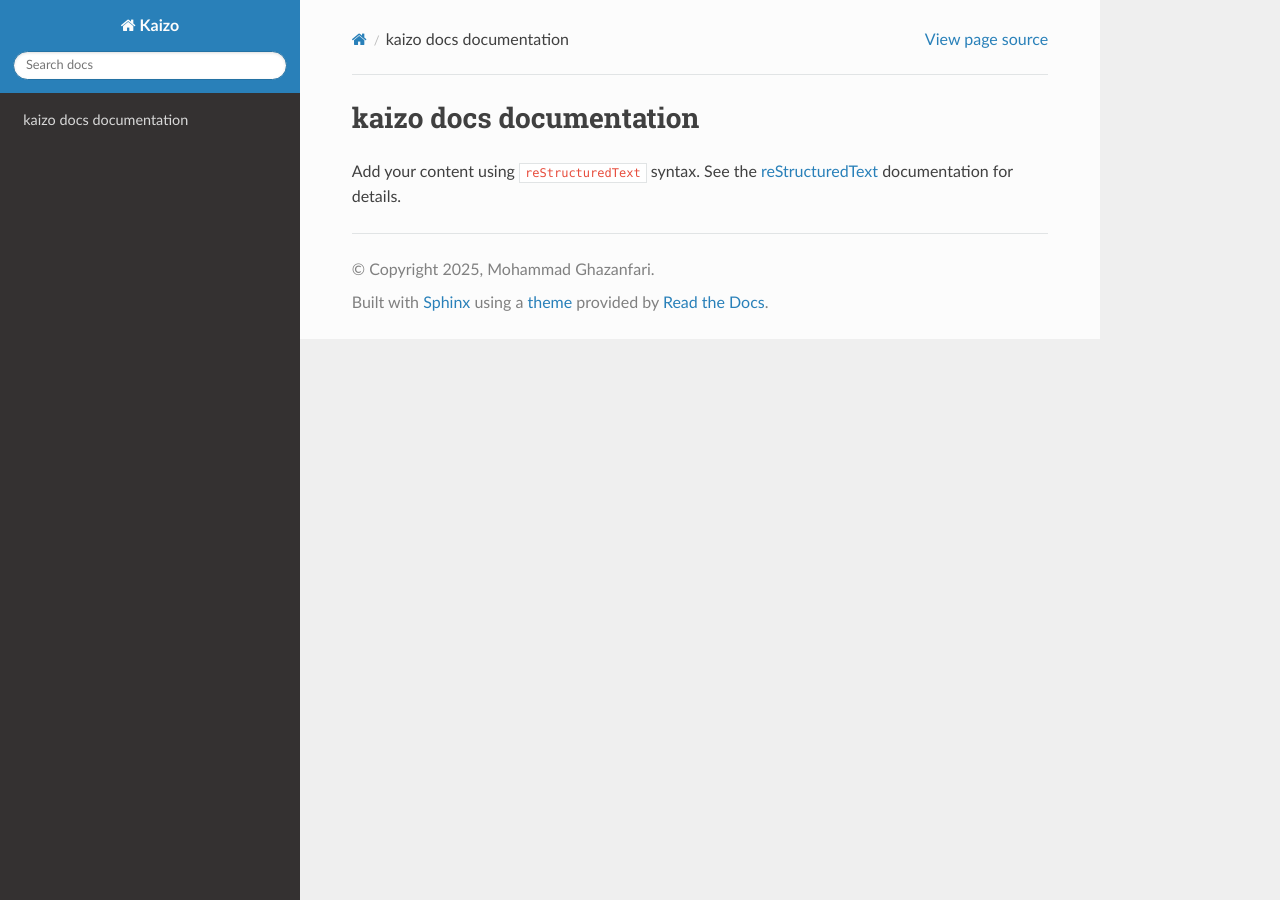
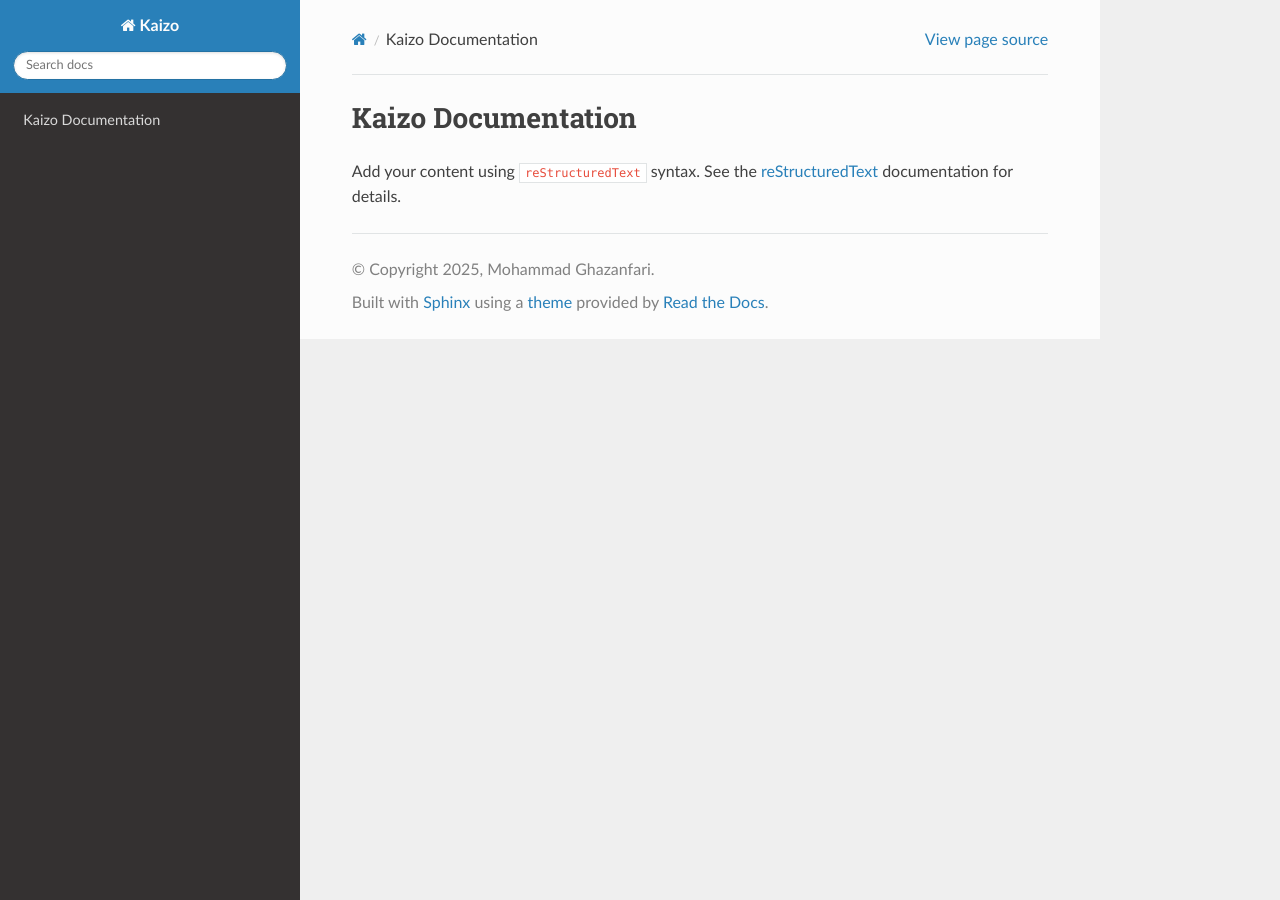
Before and after one commit to NaughtFound/kaizo, a Sphinx documentation site: the page built from docs/source/index.rst, in a window 1280 px wide. Built offline with Sphinx 7.4.7 and the Read the Docs theme 3.1.0, drawn with Linux system fonts in a browser that asks for light colours.

Commit message:
fix(docs): workflow updated (#19)

```diff
--- a/docs/source/index.rst
+++ b/docs/source/index.rst
@@ -1,9 +1,9 @@
-.. kaizo docs documentation master file, created by
+.. kaizo documentation master file, created by
    sphinx-quickstart on Tue Dec 16 17:26:12 2025.
    You can adapt this file completely to your liking, but it should at least
    contain the root `toctree` directive.
 
-kaizo docs documentation
+Kaizo Documentation
 ========================
 
 Add your content using ``reStructuredText`` syntax. See the
```
Also changed, not shown: 3 other files.
